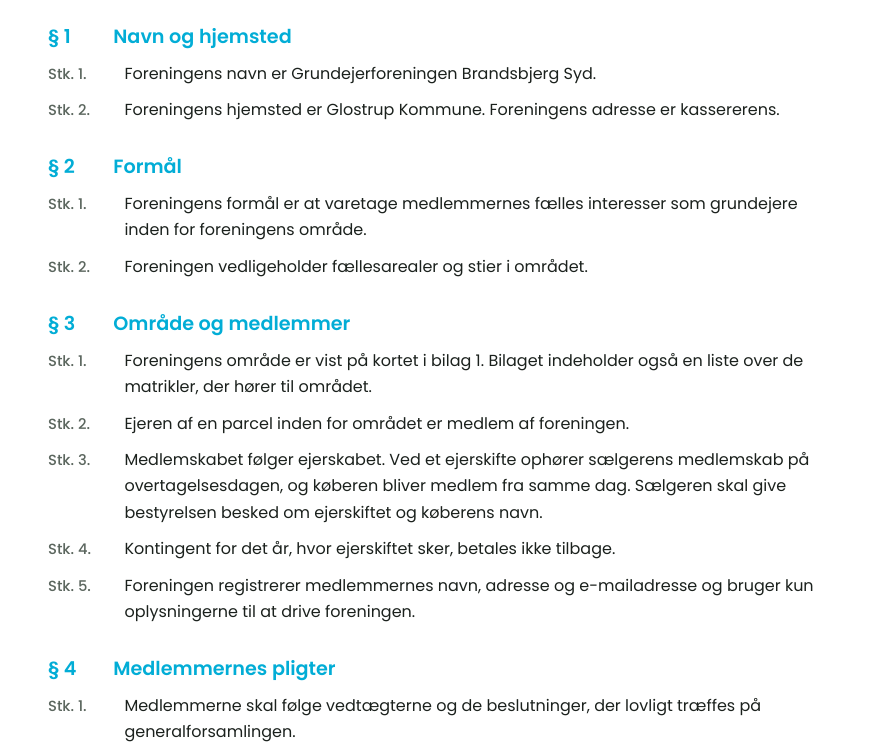
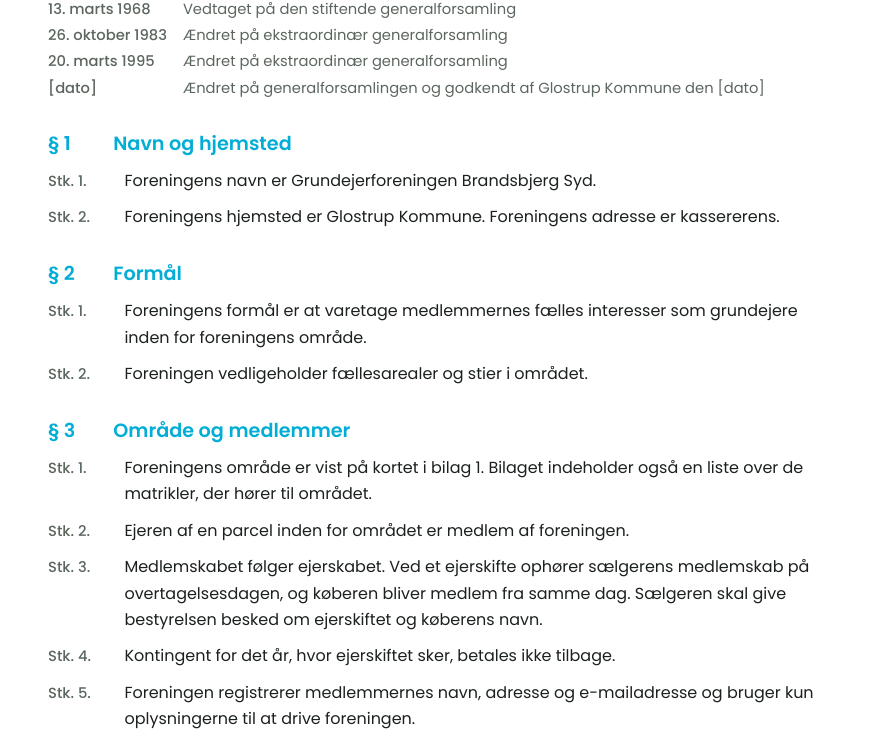
Before and after one commit to duemunk/brandsbjergsyd-vedtaegter, a plain HTML site: page index.html in a window 1280 px wide. Shown: the part 680-1433 px from the top of the page, without its empty margins (198-1081 px from the left). Drawn offline with Linux system fonts and the light colour scheme.

Commit message:
Add amendment history to vedtægter

```diff
--- a/app.js
+++ b/app.js
@@ -144,9 +144,12 @@
       ? `<section class="udgaar"><h2>Udgår eller flyttes</h2>${dok.udgaar.map((u) => `
           <div class="stk"><b>${esc(u.ref)}</b><div><p><del>${esc(u.nu)}</del></p><div class="maerker"><span class="chip chip-udgaar">− ${esc(u.status)}</span></div></div></div>`).join("")}</section>`
       : "";
-    const afslutning = `<div class="afslutning">${dok.afslutning.map((l) => `<p>${esc(l)}</p>`).join("")}</div>`;
+    const afslutning = dok.afslutning.length ? `<div class="afslutning">${dok.afslutning.map((l) => `<p>${esc(l)}</p>`).join("")}</div>` : "";
+    const historik = dok.historik
+      ? `<dl class="historik-log">${dok.historik.map(([dato, tekst]) => `<dt>${esc(dato)}</dt><dd>${esc(tekst)}</dd>`).join("")}</dl>`
+      : "";
 
-    indhold.innerHTML = `<h1 class="dok-titel">${esc(dok.titel)}</h1>${paragraffer}${note}${udgaar}${afslutning}${dok.bilag ? bilagHtml() : ""}`;
+    indhold.innerHTML = `<h1 class="dok-titel">${esc(dok.titel)}</h1>${historik}${paragraffer}${note}${udgaar}${afslutning}${dok.bilag ? bilagHtml() : ""}`;
     document.title = `${dok.titel}${visAendringer ? " · ændringer" : ""} – Brandsbjerg Syd`;
   }
 
--- a/indhold.js
+++ b/indhold.js
@@ -89,10 +89,13 @@ window.DOKUMENTER = [
       { ref: "§ 3.4", status: "Udgår", nu: "Enhver grundejer har pligt til at holde sin grund iorden, herunder at holde den fri for frøbærende ukrudt." },
       { ref: "§ 4.4", status: "Udgår", nu: "Vederlaget skal opgives til skattevæsenet efter gældende lov." }
     ],
-    afslutning: [
-      "Vedtaget på generalforsamlingen den [dato]. Godkendt af Glostrup Kommune den [dato].",
-      "Erstatter vedtægterne vedtaget den 13. marts 1968, senest ændret den 20. marts 1995."
+    historik: [
+      ["13. marts 1968", "Vedtaget på den stiftende generalforsamling"],
+      ["26. oktober 1983", "Ændret på ekstraordinær generalforsamling"],
+      ["20. marts 1995", "Ændret på ekstraordinær generalforsamling"],
+      ["[dato]", "Ændret på generalforsamlingen og godkendt af Glostrup Kommune den [dato]"]
     ],
+    afslutning: [],
     bilag: true
   },
   {
--- a/style.css
+++ b/style.css
@@ -57,6 +57,9 @@ h3 { font-size: 1.05rem; font-weight: 600; margin: 20px 0 6px; }
 del { color: var(--del-ink); background: var(--del-bg); text-decoration: line-through; text-decoration-thickness: 1.5px; border-radius: 2px; }
 ins { color: var(--ins-ink); background: var(--ins-bg); text-decoration: underline; text-decoration-thickness: 1.5px; text-underline-offset: 3px; border-radius: 2px; }
 .udgaar h2 { color: var(--del-ink); }
+.historik-log { display: grid; grid-template-columns: max-content minmax(0, 1fr); gap: 2px 16px; margin: 0 0 8px; color: var(--muted); font-size: 0.92rem; font-variant-numeric: tabular-nums; }
+.historik-log dt { font-weight: 500; }
+.historik-log dd { margin: 0; }
 .historik { color: var(--muted); margin: 0 0 8px; }
 .historik p { margin: 0; }
 .afsnit-intro { font-weight: 600; margin: 0 0 6px; }
```
